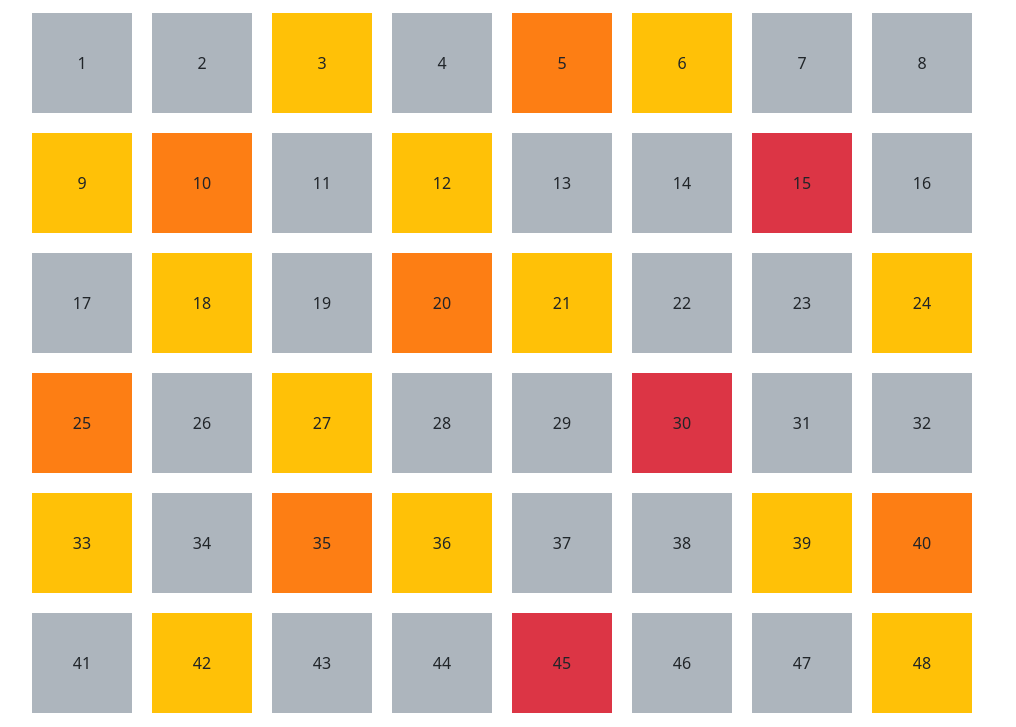
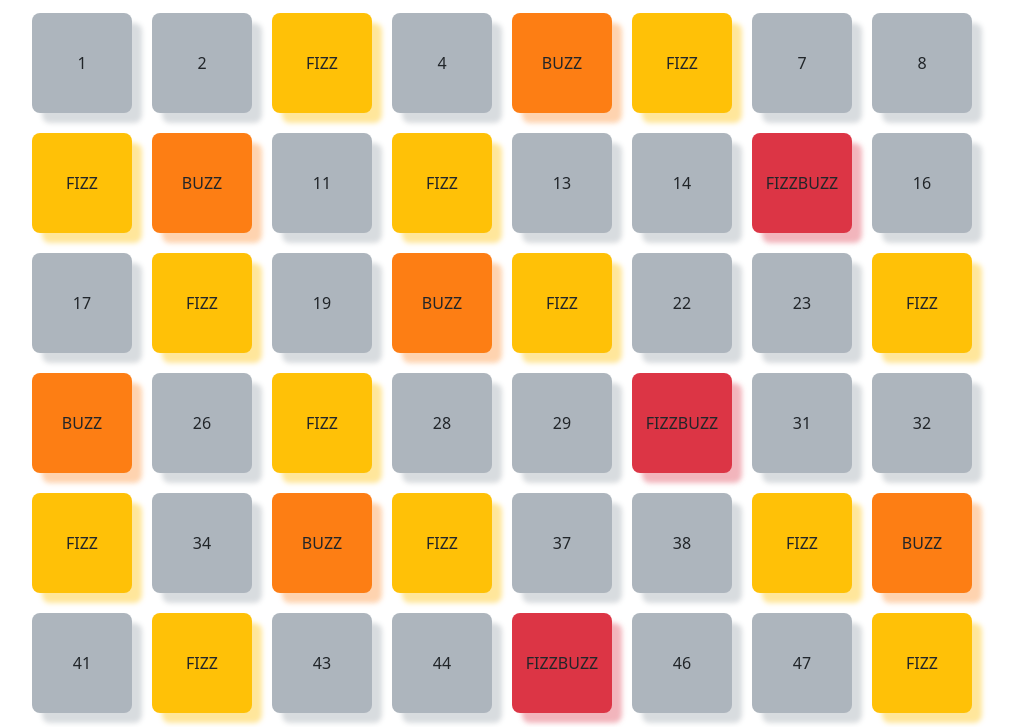
Before and after one commit to tessleo99/js-fizzbuzz, a plain HTML site: page index.html in a window 1280 px wide. Shown: the part 73-800 px from the top of the page, without its empty margins (106-1122 px from the left). Drawn offline with nearby package versions, Linux system fonts and the light colour scheme.

Commit message:
scritte quadrattini e stile personalizzato

```diff
--- a/css/style.css
+++ b/css/style.css
@@ -30,6 +30,8 @@
     line-height: 100px;
     vertical-align: middle;
     margin: 10px;
+    border-radius: 8px;
+    box-shadow: 10px 10px 5px #adb5bd7a;
 }
 
 .square-fizz-buzz {
@@ -40,6 +42,8 @@
     line-height: 100px;
     vertical-align: middle;
     margin: 10px;
+    border-radius: 8px;
+    box-shadow: 10px 10px 5px #dc35465d;
 }
 
 .square-fizz {
@@ -50,6 +54,8 @@
     line-height: 100px;
     vertical-align: middle;
     margin: 10px;
+    border-radius: 8px;
+    box-shadow: 10px 10px 5px  #ffc10767;
 }
 
 .square-buzz {
@@ -60,4 +66,6 @@
     line-height: 100px;
     vertical-align: middle;
     margin: 10px;
+    border-radius: 8px;
+    box-shadow: 10px 10px 5px #fd7d1457;
 }
--- a/js/main.js
+++ b/js/main.js
@@ -1,31 +1,31 @@
 //GENERO NUMERI DA 1 A 100
 for (let i = 1; i<=100; i++){
 
-    //CONTROLLO SE I E' MULTIPLO SIA DI 5 CHE 3 E STAMPO FIZZBUZZ
+    //CONTROLLO SE i E' MULTIPLO SIA DI 5 CHE 3 E STAMPO FIZZBUZZ
     if (i%3===0 && i%5===0){
         document.getElementById("container-for-squares").innerHTML += `
         <div class="square-fizz-buzz">
-            <p>${i}</p>
+            <p>FIZZBUZZ</p>
         </div>
         `;
         console.log("FizzBuzz");
-    //CONTROLLO SE I E' MULTIPLO DI 3 E STAMPO FIZZ
+    //CONTROLLO SE i E' MULTIPLO DI 3 E STAMPO FIZZ
     } else if (i%3===0){
         document.getElementById("container-for-squares").innerHTML += `
         <div class="square-fizz">
-            <p>${i}</p>
+            <p>FIZZ</p>
         </div>
         `;
         console.log("Fizz");
-    //CONTROLLO SE I E' MULTIPLO DI 5 E STAMPO BUZZ
+    //CONTROLLO SE i E' MULTIPLO DI 5 E STAMPO BUZZ
     } else if (i%5===0){
         document.getElementById("container-for-squares").innerHTML += `
         <div class="square-buzz">
-            <p>${i}</p>
+            <p>BUZZ</p>
         </div>
         `;
         console.log("Buzz");
-    //SE I NON RISPETTA LE CONDIZIONI ALLORA LO FACCIO STAMPARE
+    //SE i NON RISPETTA LE CONDIZIONI ALLORA LO FACCIO STAMPARE
     } else {
          document.getElementById("container-for-squares").innerHTML += `
         <div class="square">
```
Also changed, not shown: index.html (+0 -3 lines).
